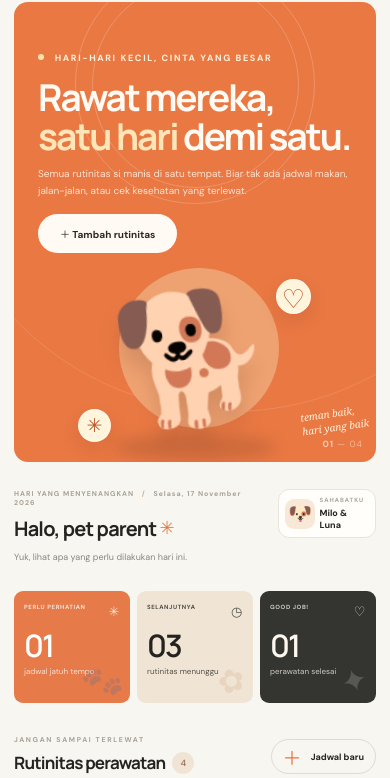
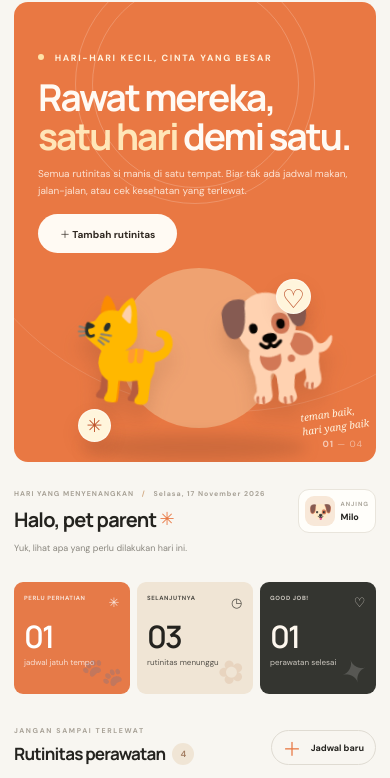
Before and after one commit to fildzasakinah-art/tugas_individu_ts, a website built with Vite: page index.html in a window 390 px wide. Shown: the part 64-842 px from the top of the page. Built offline with nearby package versions, Linux system fonts and the light colour scheme.

Commit message:
perbaruan

```diff
--- a/src/main.ts
+++ b/src/main.ts
@@ -27,10 +27,21 @@ const categoryIcons: Record<CareCategory, string> = {
   Lainnya: '🐾',
 }
 
+const petProfiles = {
+  milo: { name: 'Milo', species: 'Anjing', emoji: '🐶' },
+  luna: { name: 'Luna', species: 'Kucing', emoji: '🐱' },
+  kiko: { name: 'Kiko', species: 'Anjing', emoji: '🐕' },
+  oyen: { name: 'Oyen', species: 'Kucing', emoji: '🐈' },
+  mochi: { name: 'Mochi', species: 'Kucing', emoji: '😺' },
+} as const
+
+type PetProfileId = keyof typeof petProfiles
+
 let tasks: CareTask[] = []
 let activeFilter: TaskFilter = 'all'
 let searchQuery = ''
 let editingId: string | null = null
+let selectedPetId: PetProfileId = 'milo'
 
 function escapeHtml(value: string): string {
   return value.replace(/[&<>"']/g, (character) => {
@@ -43,6 +54,10 @@ function escapeHtml(value: string): string {
     }
     return entities[character] ?? character
   })
+}
+
+function isPetProfileId(value: string): value is PetProfileId {
+  return Object.prototype.hasOwnProperty.call(petProfiles, value)
 }
 
 function showNotice(message: string, kind: 'error' | 'success' = 'success'): void {
@@ -90,6 +105,7 @@ function taskCard(task: CareTask): string {
 }
 
 function render(): void {
+  const selectedPet = petProfiles[selectedPetId]
   const now = new Date()
   const pending = tasks.filter((task) => task.status === 'pending')
   const dueSoon = pending.filter((task) => {
@@ -134,7 +150,8 @@ function render(): void {
           </div>
           <div class="hero-art" aria-hidden="true">
             <div class="sun-disc"></div>
-            <div class="hero-pet">🐕</div>
+            <div class="hero-pet hero-pet--dog">🐕</div>
+            <div class="hero-pet hero-pet--cat">🐈</div>
             <div class="hero-sticker sticker--heart">♡</div>
             <div class="hero-sticker sticker--spark">✳</div>
             <div class="hero-caption">teman baik,<br>hari yang baik</div>
@@ -149,7 +166,14 @@ function render(): void {
             <h2>Halo, pet parent <span class="wave">✳</span></h2>
             <p class="section-subtitle">Yuk, lihat apa yang perlu dilakukan hari ini.</p>
           </div>
-          <div class="pet-picker"><span class="pet-avatar">🐶</span><span><small>SAHABATKU</small><strong>Milo & Luna</strong></span><span class="chevron">⌄</span></div>
+          <div class="pet-picker">
+            <span class="pet-avatar" aria-hidden="true">${selectedPet.emoji}</span>
+            <span class="pet-picker-info"><small>${selectedPet.species.toLocaleUpperCase('id-ID')}</small><strong>${selectedPet.name}</strong></span>
+            <span class="chevron" aria-hidden="true">⌄</span>
+            <select id="pet-select" class="pet-picker-select" aria-label="Pilih hewan">
+              ${Object.entries(petProfiles).map(([id, pet]) => `<option value="${id}" ${selectedPetId === id ? 'selected' : ''}>${pet.emoji} ${pet.name} · ${pet.species}</option>`).join('')}
+            </select>
+          </div>
         </section>
 
         <section id="ringkasan" class="summary-grid" aria-label="Ringkasan perawatan">
@@ -222,6 +246,12 @@ function render(): void {
 }
 
 function bindEvents(): void {
+  app!.querySelector<HTMLSelectElement>('#pet-select')?.addEventListener('change', (event) => {
+    const petId = (event.currentTarget as HTMLSelectElement).value
+    if (!isPetProfileId(petId)) return
+    selectedPetId = petId
+    render()
+  })
   app!.querySelectorAll<HTMLButtonElement>('[data-action="new"]').forEach((button) => {
     button.addEventListener('click', () => openDialog())
   })
--- a/src/style.css
+++ b/src/style.css
@@ -340,22 +340,34 @@ button:focus-visible, a:focus-visible, input:focus-visible, select:focus-visible
 .hero-pet {
   position: absolute;
   z-index: 1;
-  top: 60px;
-  right: 74px;
   display: grid;
-  width: 236px;
-  height: 230px;
   place-items: center;
-  font-size: 169px;
   filter: drop-shadow(0 16px 10px #74402535);
+}
+
+.hero-pet--dog {
+  top: 68px;
+  right: 31px;
+  width: 171px;
+  height: 205px;
+  font-size: 145px;
   transform: rotate(-7deg);
+}
+
+.hero-pet--cat {
+  top: 104px;
+  right: 153px;
+  width: 142px;
+  height: 166px;
+  font-size: 118px;
+  transform: rotate(7deg);
 }
 
 .hero-shadow {
   position: absolute;
-  right: 78px;
+  right: 49px;
   bottom: 51px;
-  width: 210px;
+  width: 250px;
   height: 27px;
   border-radius: 50%;
   background: #723b2638;
@@ -477,6 +489,7 @@ button:focus-visible, a:focus-visible, input:focus-visible, select:focus-visible
 }
 
 .pet-picker {
+  position: relative;
   display: flex;
   align-items: center;
   gap: 9px;
@@ -485,6 +498,13 @@ button:focus-visible, a:focus-visible, input:focus-visible, select:focus-visible
   border: 1px solid var(--line);
   border-radius: 11px;
   background: #fffefa;
+  cursor: pointer;
+  transition: border-color .18s ease, box-shadow .18s ease;
+}
+
+.pet-picker:focus-within {
+  border-color: var(--orange);
+  box-shadow: 0 0 0 3px #e8794526;
 }
 
 .pet-avatar {
@@ -497,11 +517,11 @@ button:focus-visible, a:focus-visible, input:focus-visible, select:focus-visible
   font-size: 19px;
 }
 
-.pet-picker small, .pet-picker strong {
+.pet-picker-info small, .pet-picker-info strong {
   display: block;
 }
 
-.pet-picker small {
+.pet-picker-info small {
   margin-bottom: 3px;
   color: #aaa59a;
   font-size: 7px;
@@ -509,8 +529,17 @@ button:focus-visible, a:focus-visible, input:focus-visible, select:focus-visible
   letter-spacing: 1px;
 }
 
-.pet-picker strong {
+.pet-picker-info strong {
   font-size: 11px;
+}
+
+.pet-picker-select {
+  position: absolute;
+  inset: 0;
+  width: 100%;
+  height: 100%;
+  opacity: 0;
+  cursor: pointer;
 }
 
 .chevron {
@@ -1275,11 +1304,19 @@ button:focus-visible, a:focus-visible, input:focus-visible, select:focus-visible
     height: 174px;
   }
   .hero-pet {
-    top: 79px;
-    right: 12px;
-    width: 185px;
-    height: 184px;
-    font-size: 132px;
+    height: 158px;
+  }
+  .hero-pet--dog {
+    top: 82px;
+    right: 4px;
+    width: 139px;
+    font-size: 116px;
+  }
+  .hero-pet--cat {
+    top: 104px;
+    right: 103px;
+    width: 121px;
+    font-size: 100px;
   }
   .hero-orbit--one {
     top: 54px;
@@ -1294,9 +1331,9 @@ button:focus-visible, a:focus-visible, input:focus-visible, select:focus-visible
     height: 254px;
   }
   .hero-shadow {
-      right: 15px;
+      right: 4px;
       bottom: 65px;
-      width: 165px;
+      width: 220px;
     }
     .sticker--heart {
       top: 80px;
@@ -1380,11 +1417,19 @@ button:focus-visible, a:focus-visible, input:focus-visible, select:focus-visible
       height: 160px;
     }
     .hero-pet {
-      top: -5px;
-      right: calc(50% - 88px);
-      width: 180px;
-      height: 174px;
-      font-size: 127px;
+      height: 145px;
+    }
+    .hero-pet--dog {
+      top: -2px;
+      right: 21px;
+      width: 145px;
+      font-size: 103px;
+    }
+    .hero-pet--cat {
+      top: 2px;
+      right: calc(50% + 5px);
+      width: 132px;
+      font-size: 96px;
     }
     .hero-orbit--one {
       top: -21px;
@@ -1399,9 +1444,9 @@ button:focus-visible, a:focus-visible, input:focus-visible, select:focus-visible
       height: 240px;
     }
     .hero-shadow {
-      right: calc(50% - 80px);
+      right: calc(50% - 112px);
       bottom: 1px;
-      width: 160px;
+      width: 224px;
     }
     .sticker--heart {
       top: 3px;
@@ -1442,10 +1487,10 @@ button:focus-visible, a:focus-visible, input:focus-visible, select:focus-visible
       width: 30px;
       height: 30px;
     }
-    .pet-picker strong {
+    .pet-picker-info strong {
       font-size: 9px;
     }
-    .pet-picker small {
+    .pet-picker-info small {
       font-size: 6px;
     }
     .chevron {
```
